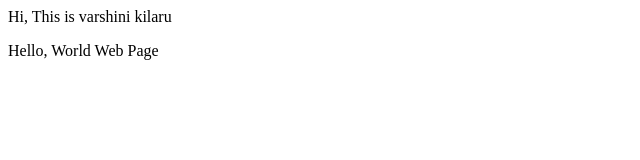
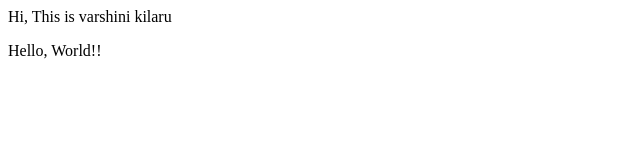
Before and after one commit to VarshiniKilaru09/varshini, a plain HTML site: page index.html in a window 1280 px wide. Shown: the full height of the page, 0-640 px from the left. Drawn offline with Linux system fonts and the light colour scheme.

Commit message:
index.html

```diff
--- a/index.html
+++ b/index.html
@@ -1,6 +1,7 @@
 <html>
     <body>
         <p> Hi, This is varshini kilaru</p>
-        <p> Hello, World Web Page</p>
+        <p> Hello, World!!</p>
+
     </body>
 </html>
```
